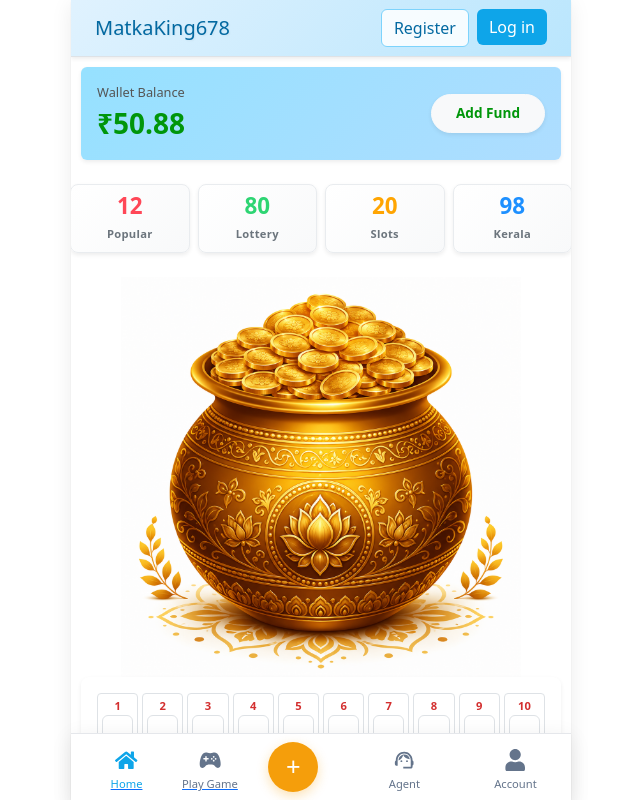
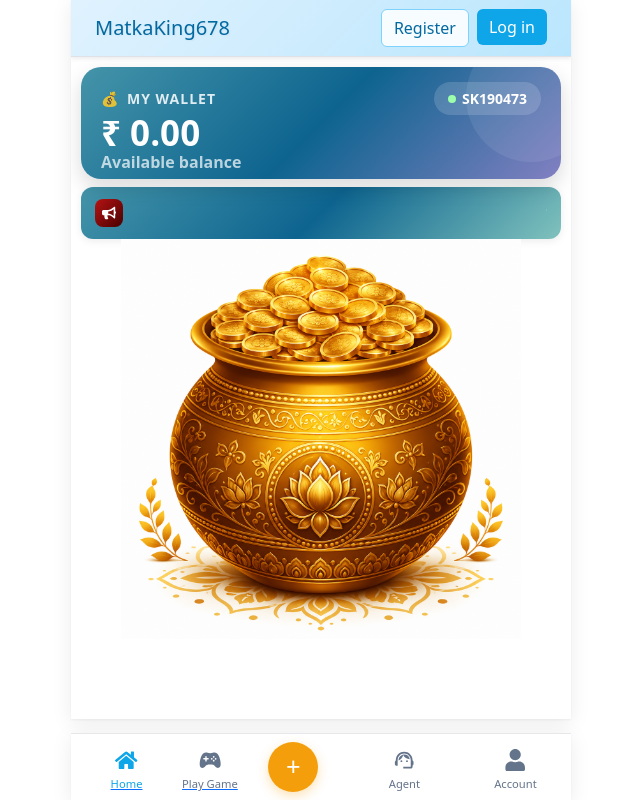
Before and after one commit to MOHDSUHAIL09/matkaking, a React (Vite) app: page / in a window 1280 px wide. Shown: the top 800 px of the page, without its empty margins (319-959 px from the left). Built offline with nearby package versions, Linux system fonts and the light colour scheme.

Commit message:
update code

```diff
--- a/src/App.jsx
+++ b/src/App.jsx
@@ -6,6 +6,7 @@ import Signup from './pages/auth/Signup';
 import Login from './pages/auth/Login';
 import PlayGame from './pages/dashboard/playgame/PlayGame';
 import NumberGrid from './pages/dashboard/playgame/NumberGrid';
+
 
 const App = () => {
   return (
--- /dev/null
+++ b/src/assets/main.css
@@ -0,0 +1,123 @@
+.wallet-card {
+  position: relative;
+  overflow: hidden;
+
+  background: linear-gradient(
+    135deg,
+    #4494a9 0%,
+    #0d648f 50%,
+    #8280c2 100%
+  );
+
+  border-radius: 20px;
+  padding: 5px 20px;
+  color: white;
+  box-shadow: 0 8px 20px rgba(0, 0, 0, 0.15);
+}
+
+.wallet-top {
+  display: flex;
+  justify-content: space-between;
+  align-items: center;
+  margin-top: 10px;
+}
+
+.wallet-title {
+  display: flex;
+  align-items: center;
+  gap: 8px;
+  font-size: 14px;
+  font-weight: 700;
+  letter-spacing: 1px;
+  color: rgba(255, 255, 255, 0.85);
+}
+
+.wallet-id {
+  display: flex;
+  align-items: center;
+  gap: 6px;
+
+  background: rgba(255, 255, 255, 0.15);
+  padding: 6px 14px;
+  border-radius: 30px;
+
+  font-size: 14px;
+  font-weight: 700;
+}
+
+.status-dot {
+  width: 8px;
+  height: 8px;
+  background: #9cffac;
+  border-radius: 50%;
+}
+
+.wallet-balance {
+  font-size: 35px;
+  line-height: 1;
+  font-weight: 800;
+}
+
+.wallet-text {
+  font-size: 16px;
+  font-weight: 600;
+  color: rgba(255, 255, 255, 0.7);
+}
+
+.wallet-circle {
+  position: absolute;
+  right: -35px;
+  top: -35px;
+
+  width: 130px;
+  height: 130px;
+
+  border-radius: 50%;
+  background: rgba(255, 255, 255, 0.08);
+}
+.notice-bar {
+  display: flex;
+  align-items: center;
+  gap: 12px;
+
+  background: linear-gradient(
+    135deg,
+    #4494a9 0%,
+    #0d648f 50%,
+    #80c2bd 100%
+  );
+
+  padding: 12px 14px;
+  border-radius: 12px;
+  overflow: hidden;
+
+  box-shadow: 0 2px 8px rgba(0, 0, 0, 0.08);
+}
+
+.notice-icon {
+  min-width: 28px;
+  width: 28px;
+  height: 28px;
+
+  background: linear-gradient(
+    135deg,
+    #b81414,
+    #470101
+  );
+
+  border-radius: 8px;
+
+  display: flex;
+  align-items: center;
+  justify-content: center;
+
+  color: white;
+  font-size: 14px;
+}
+
+.notice-text {
+  flex: 1;
+  color: #ffffff;
+  font-size: 15px;
+  font-weight: 700;
+}
--- a/src/main.jsx
+++ b/src/main.jsx
@@ -2,6 +2,7 @@ import { StrictMode } from 'react'
 import { createRoot } from 'react-dom/client'
 import { BrowserRouter } from 'react-router-dom'  // ← Add this import
 import './index.css'
+import './assets/main.css'
 import App from './App.jsx'
 
 createRoot(document.getElementById('root')).render(
--- a/src/pages/dashboard/Dashboard.jsx
+++ b/src/pages/dashboard/Dashboard.jsx
@@ -1,5 +1,6 @@
 import React, { useState } from 'react';
 import matka1 from '../../assets/matka-1.png'
+import { FaBullhorn } from 'react-icons/fa';
 
 const Dashboard = () => {
   const [bets, setBets] = useState([]);
@@ -44,143 +45,43 @@ const Dashboard = () => {
     <div className="dashboard-container" style={{ paddingBottom: '80px' }}>
 
       {/* Wallet Card */}
-      <div className="card mb-3 shadow-sm border-0" style={{ background: 'linear-gradient(135deg, #96e1ff 0%, #aeddff 100%)' }}>
-        <div className="card-body">
-          <div className="d-flex justify-content-between align-items-center">
-            <div>
-              <div style={{ fontSize: '0.8rem', color: '#555', fontWeight: '500' }}>Wallet Balance</div>
-              <div className='fs-3 fw-bold' style={{ color: "#00960a" }}>₹50.88</div>
+   <div className="wallet-card">
+  <div className="wallet-top">
+    <div className="wallet-title">
+      💰 <span>MY WALLET</span>
     </div>
-            <div>
-              <button className="btn btn-light btn-sm px-4 py-2 rounded-pill fw-semibold shadow-sm" style={{ color: "#00960a", fontSize: '0.85rem' }}>
-                Add Fund
-              </button>
-            </div>
-          </div>
+
+    <div className="wallet-id">
+      <span className="status-dot"></span>
+      SK190473
     </div>
   </div>
 
-      {/* Game Categories */}
-      <div className="row g-2 mb-4">
-        {/* Game 1 - Popular */}
-        <div className="col-3 col-md-3">
-          <div
-            className="text-center p-2 rounded-3 shadow-sm"
-            style={{
-              background: 'linear-gradient(135deg, #fff 0%, #f8f9fa 100%)',
-              cursor: 'pointer',
-              transition: 'all 0.3s ease',
-              border: '1px solid #e9ecef',
-              borderRadius: '12px',
-              boxShadow: '0 2px 8px rgba(0,0,0,0.04)'
-            }}
-            onMouseEnter={(e) => {
-              e.currentTarget.style.transform = 'translateY(-6px)';
-              e.currentTarget.style.boxShadow = '0 16px 24px rgba(0,0,0,0.12)';
-            }}
-            onMouseLeave={(e) => {
-              e.currentTarget.style.transform = 'translateY(0)';
-              e.currentTarget.style.boxShadow = '0 2px 8px rgba(0,0,0,0.04)';
-            }}
-          >
-            <div style={{ fontSize: '1.4rem', fontWeight: 'bold', color: '#ff4757', lineHeight: '1.2' }}>
-              12
-            </div>
-            <span className="fw-semibold" style={{ fontSize: '0.7rem', color: '#6c757d', letterSpacing: '0.3px' }}>
-              Popular
-            </span>
-          </div>
+  <div className="wallet-balance">
+    ₹ 0.00
   </div>
 
-        {/* Game 2 - Lottery */}
-        <div className="col-3 col-md-3">
-          <div
-            className="text-center p-2 rounded-3 shadow-sm"
-            style={{
-              background: 'linear-gradient(135deg, #fff 0%, #f8f9fa 100%)',
-              cursor: 'pointer',
-              transition: 'all 0.3s ease',
-              border: '1px solid #e9ecef',
-              borderRadius: '12px',
-              boxShadow: '0 2px 8px rgba(0,0,0,0.04)'
-            }}
-            onMouseEnter={(e) => {
-              e.currentTarget.style.transform = 'translateY(-6px)';
-              e.currentTarget.style.boxShadow = '0 16px 24px rgba(0,0,0,0.12)';
-            }}
-            onMouseLeave={(e) => {
-              e.currentTarget.style.transform = 'translateY(0)';
-              e.currentTarget.style.boxShadow = '0 2px 8px rgba(0,0,0,0.04)';
-            }}
-          >
-            <div style={{ fontSize: '1.4rem', fontWeight: 'bold', color: '#2ed573', lineHeight: '1.2' }}>
-              80
-            </div>
-            <span className="fw-semibold" style={{ fontSize: '0.7rem', color: '#6c757d', letterSpacing: '0.3px' }}>
-              Lottery
-            </span>
-          </div>
+  <div className="wallet-text">
+    Available balance
   </div>
 
-        {/* Game 3 - Slots */}
-        <div className="col-3 col-md-3">
-          <div
-            className="text-center p-2 rounded-3 shadow-sm"
-            style={{
-              background: 'linear-gradient(135deg, #fff 0%, #f8f9fa 100%)',
-              cursor: 'pointer',
-              transition: 'all 0.3s ease',
-              border: '1px solid #e9ecef',
-              borderRadius: '12px',
-              boxShadow: '0 2px 8px rgba(0,0,0,0.04)'
-            }}
-            onMouseEnter={(e) => {
-              e.currentTarget.style.transform = 'translateY(-6px)';
-              e.currentTarget.style.boxShadow = '0 16px 24px rgba(0,0,0,0.12)';
-            }}
-            onMouseLeave={(e) => {
-              e.currentTarget.style.transform = 'translateY(0)';
-              e.currentTarget.style.boxShadow = '0 2px 8px rgba(0,0,0,0.04)';
-            }}
-          >
-            <div style={{ fontSize: '1.4rem', fontWeight: 'bold', color: '#ffa502', lineHeight: '1.2' }}>
-              20
-            </div>
-            <span className="fw-semibold" style={{ fontSize: '0.7rem', color: '#6c757d', letterSpacing: '0.3px' }}>
-              Slots
-            </span>
-          </div>
+  <div className="wallet-circle"></div>
 </div>
 
-        {/* Game 4 - Kerala */}
-        <div className="col-3 col-md-3">
-          <div
-            className="text-center p-2 rounded-3 shadow-sm"
-            style={{
-              background: 'linear-gradient(135deg, #fff 0%, #f8f9fa 100%)',
-              cursor: 'pointer',
-              transition: 'all 0.3s ease',
-              border: '1px solid #e9ecef',
-              borderRadius: '12px',
-              boxShadow: '0 2px 8px rgba(0,0,0,0.04)'
-            }}
-            onMouseEnter={(e) => {
-              e.currentTarget.style.transform = 'translateY(-6px)';
-              e.currentTarget.style.boxShadow = '0 16px 24px rgba(0,0,0,0.12)';
-            }}
-            onMouseLeave={(e) => {
-              e.currentTarget.style.transform = 'translateY(0)';
-              e.currentTarget.style.boxShadow = '0 2px 8px rgba(0,0,0,0.04)';
-            }}
+      {/* Game Categories */}
+<div className="notice-bar mt-2">
+  <div className="notice-icon">
+    <FaBullhorn/>
+  </div>
+
+  <marquee
+    behavior="scroll"
+    direction="left"
+    scrollAmount="5"
+    className="notice-text"
   >
-            <div style={{ fontSize: '1.4rem', fontWeight: 'bold', color: '#1e90ff', lineHeight: '1.2' }}>
-              98
-            </div>
-            <span className="fw-semibold" style={{ fontSize: '0.7rem', color: '#6c757d', letterSpacing: '0.3px' }}>
-              Kerala
-            </span>
-          </div>
-        </div>
+    किसी भी समस्या के लिए WhatsApp: 6395280490 पर संपर्क करें
+  </marquee>
 </div>
 
 
@@ -189,39 +90,6 @@ const Dashboard = () => {
 </div>
 
 
-{/* Satta Matka - Numbers with Bet Input */}
-{/* Satta Matka - Numbers with Bet Input */}
-<div className="card shadow-sm border-0 rounded-3 mb-4">
-  <div className="card-body">
-    <div style={{
-      display: 'grid',
-      gridTemplateColumns: 'repeat(10, 1fr)',
-      gap: '4px'
-    }}>
-      {numbers.map((num) => (
-        <div key={num}>
-          <div className="border rounded-1 p-1 text-center" style={{ background: '#fff' }}>
-            {/* Number */}
-            <div className="fw-bold" style={{ color: '#d32f2f', fontSize: '0.7rem' }}>
-              {num}
-            </div>
-
-            {/* Amount Input */}
-            <input
-              type="number"
-              className="form-control text-center"
-              placeholder=""
-              value={betAmounts[num] || ''}
-              onChange={(e) => handleAmountChange(num, e.target.value)}
-              min="1"
-              style={{ fontSize: '0.6rem', padding: '2px', height: '25px' }}
-            />
-          </div>
-        </div>
-      ))}
-    </div>
-  </div>
-</div>
 
 
     </div>
```
Lines whose indentation alone changed are shown as unchanged.
